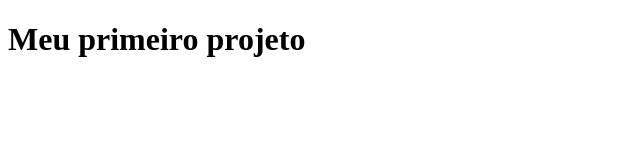
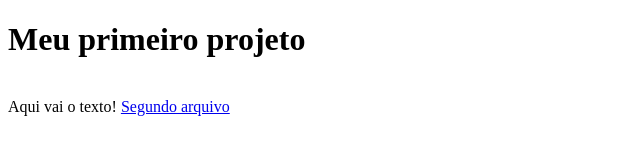
Before and after one commit to Nicolas-FSantos/ProjetoExtens-oGitGithub-b, a plain HTML site: page index.html in a window 1280 px wide. Shown: the whole page, without its empty margins (0-640 px from the left). Drawn offline with Linux system fonts and the light colour scheme.

Commit message:
Criamos o gitignore e um segundo arquivo

```diff
--- a/index.html
+++ b/index.html
@@ -3,7 +3,8 @@
   <head>
     <title>Meu primeiro projeto</title>
   </head>
-  <body>
-	<h1>Meu primeiro projeto</h1><br>
-</body>
+  <body><h1>Meu primeiro projeto</h1><br>
+  Aqui vai o texto!
+  <a href="segundo.html">Segundo arquivo</a>
+  </body>
 </html>
```
Also changed, not shown: segundo.html (added, +9 -0 lines), 1 other file.
